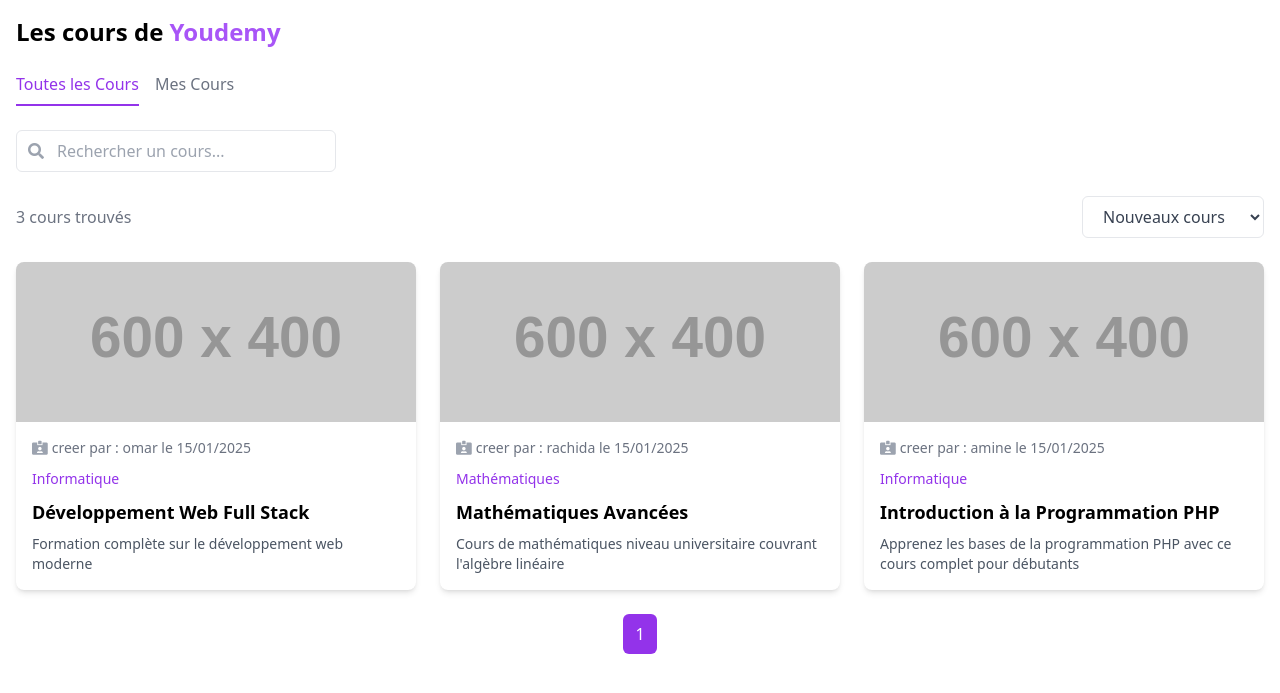
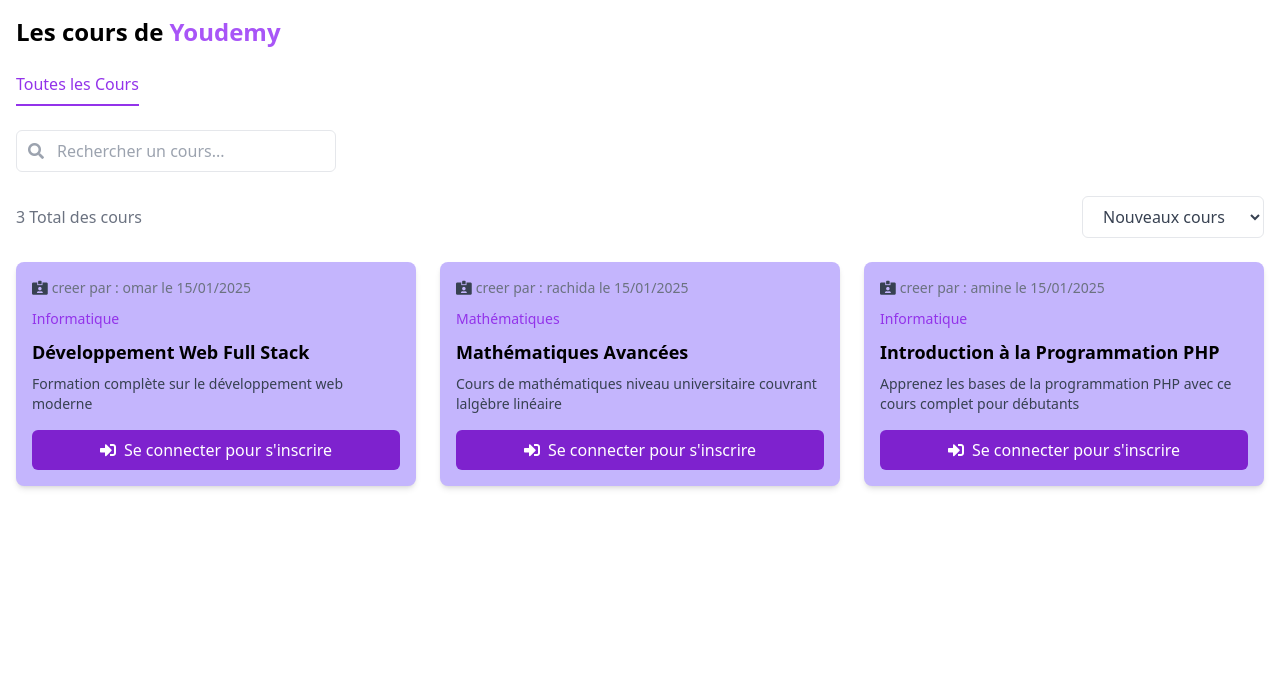
Before and after one commit to Ayoub-fetti/Youdemy, a PHP site: page /views/cours/catalogue.php in a window 1280 px wide. Shown: the top 693 px of the page. Run offline with PHP 8.4, Linux system fonts and the light colour scheme; data comes from the database, SQL or seed files in the repository; some libraries are stand-ins or nearby versions.

Commit message:
Ajouter un bouton S'inscrire pour rejoindre un cours (vérification via session)

```diff
--- a/views/cours/catalogue.php
+++ b/views/cours/catalogue.php
@@ -8,11 +8,9 @@
 $coursObj = new Cours();
 $cours = $coursObj->getAllCours();
 
-// Récupérer les cours par catégorie si un filtre est appliqué
-if (isset($_GET['categorie'])) {
-    $cours = $coursObj->getCoursByCategorie($_GET['categorie']);
-}
+
 ?>
+
 <!DOCTYPE html>
 <html lang="fr">
     <head>
@@ -32,7 +30,9 @@
 
         <nav class="flex space-x-4 mb-6">
             <a class="text-purple-600 border-b-2 border-purple-600 pb-2" href="catalogue.php">Toutes les Cours</a>
+            <?php if(isset($_SESSION['user_id'])): ?>
                 <a class="text-gray-500 pb-2" href="mes_cours.php">Mes Cours</a>
+            <?php endif; ?>
         </nav>
 
         <div class="flex items-center mb-6">
@@ -54,12 +54,10 @@
 
         <div class="grid grid-cols-1 md:grid-cols-2 lg:grid-cols-3 gap-6">
             <?php foreach ($cours as $course): ?>
-            <div class="bg-white rounded-lg shadow-md overflow-hidden">
-                <img alt="<?= htmlspecialchars($course['titre']) ?>" class="w-full h-40 object-cover" src="https://placehold.co/600x400"/>
-                <div class="p-4">
+            <div class="bg-violet-300 rounded-lg shadow-md p-4">
                 <div class="flex items-center justify-between mb-2">
                     <span class="text-gray-500 text-sm flex items-center space-x-1">
-                            <i class="fas fa-id-card-alt text-gray-400"></i>
+                        <i class="fas fa-id-card-alt text-gray-700"></i>
                         <span class="creerPar">
                             creer par : <?= htmlspecialchars($course['enseignant_nom']) ?> le
                             <span><?= date('d/m/Y', strtotime($course['date_creation'])) ?></span>
@@ -72,15 +70,27 @@
                 <h2 class="text-lg font-semibold mb-2">
                     <?= htmlspecialchars($course['titre']) ?>
                 </h2>
-                    <p class="text-gray-600 text-sm">
+                <p class="text-gray-700 text-sm">
                     <?= htmlspecialchars($course['description']) ?>
                 </p>
+                <div class="mt-4">
+                    <?php if(isset($_SESSION['user_id'])): ?>
+                        <button class="w-full bg-purple-600 text-white py-2 px-4 rounded-md hover:bg-purple-700 transition duration-300 flex items-center justify-center">
+                            <i class="fas fa-user-plus mr-2"></i>
+                            S'inscrire au cours
+                        </button>
+                    <?php else: ?>
+                        <a href="../user/login.php" class="w-full bg-purple-700 text-white py-2 px-4 rounded-md hover:bg-gray-700 transition duration-300 flex items-center justify-center">
+                            <i class="fas fa-sign-in-alt mr-2"></i>
+                            Se connecter pour s'inscrire
+                        </a>
+                    <?php endif; ?>
                 </div>
             </div>
             <?php endforeach; ?>
         </div>
     </div>
 
-    <script src="/Youdemy/public/assets/js/Cours.js"></script>
+    <!-- <script src="/Youdemy/public/assets/js/Cours.js"></script> -->
 </body>
 </html>
--- a/youdemy.sql
+++ b/youdemy.sql
@@ -65,7 +65,7 @@
 
 INSERT INTO `cours` (`id`, `titre`, `description`, `contenu`, `categorie_id`, `enseignant_id`, `date_creation`) VALUES
 (1, 'Introduction à la Programmation PHP', 'Apprenez les bases de la programmation PHP avec ce cours complet pour débutants', 'Contenu détaillé du cours...', 3, 6, '2025-01-15 08:00:00'),
-(2, 'Mathématiques Avancées', 'Cours de mathématiques niveau universitaire couvrant l\'algèbre linéaire', 'Contenu détaillé du cours...', 1, 7, '2025-01-15 08:30:00'),
+(2, 'Mathématiques Avancées', 'Cours de mathématiques niveau universitaire couvrant lalgèbre linéaire', 'Contenu détaillé du cours...', 1, 7, '2025-01-15 08:30:00'),
 (3, 'Développement Web Full Stack', 'Formation complète sur le développement web moderne', 'Contenu détaillé du cours...', 3, 8, '2025-01-15 09:00:00');
 
 -- --------------------------------------------------------
```
Also changed, not shown: public/assets/css/style.css, public/assets/js/Cours.js. Lines whose indentation alone changed are shown as unchanged.
